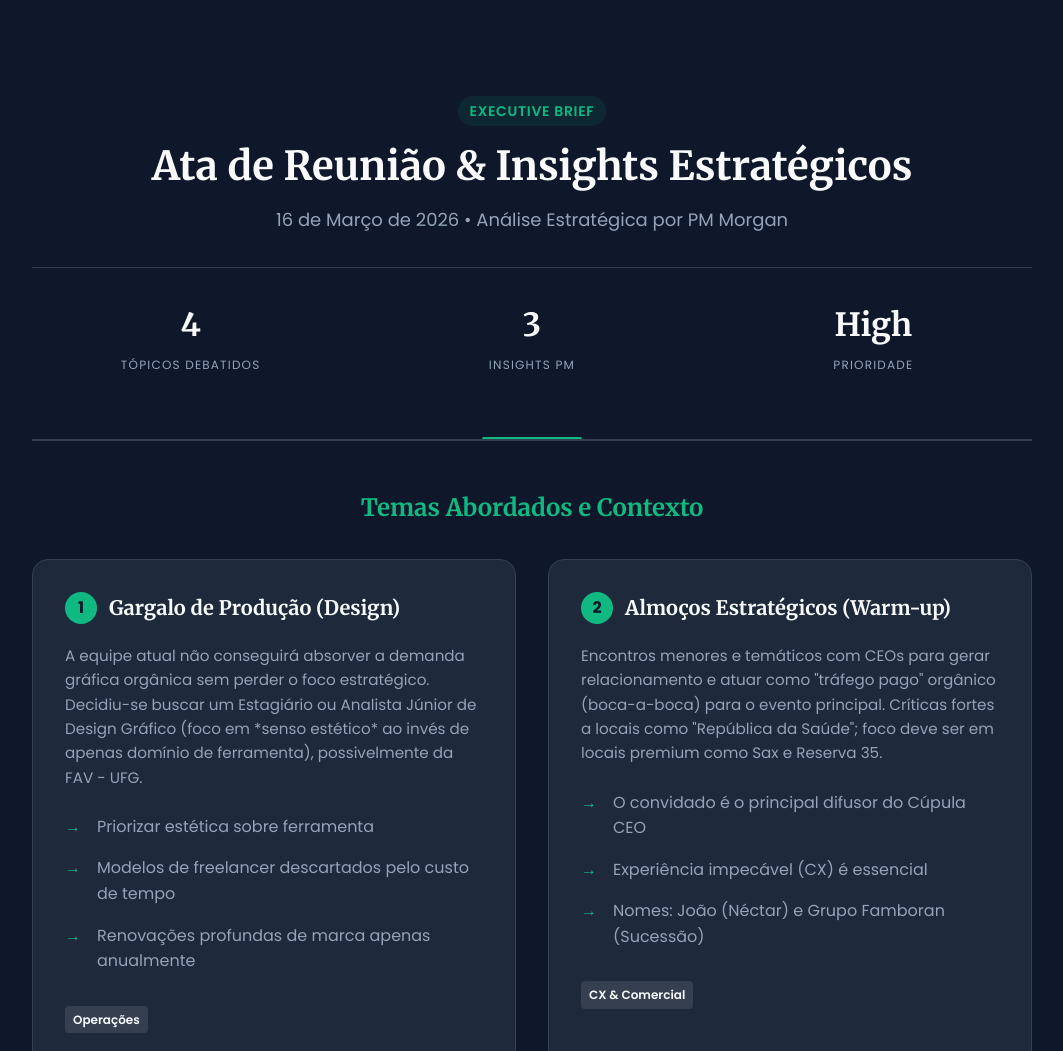
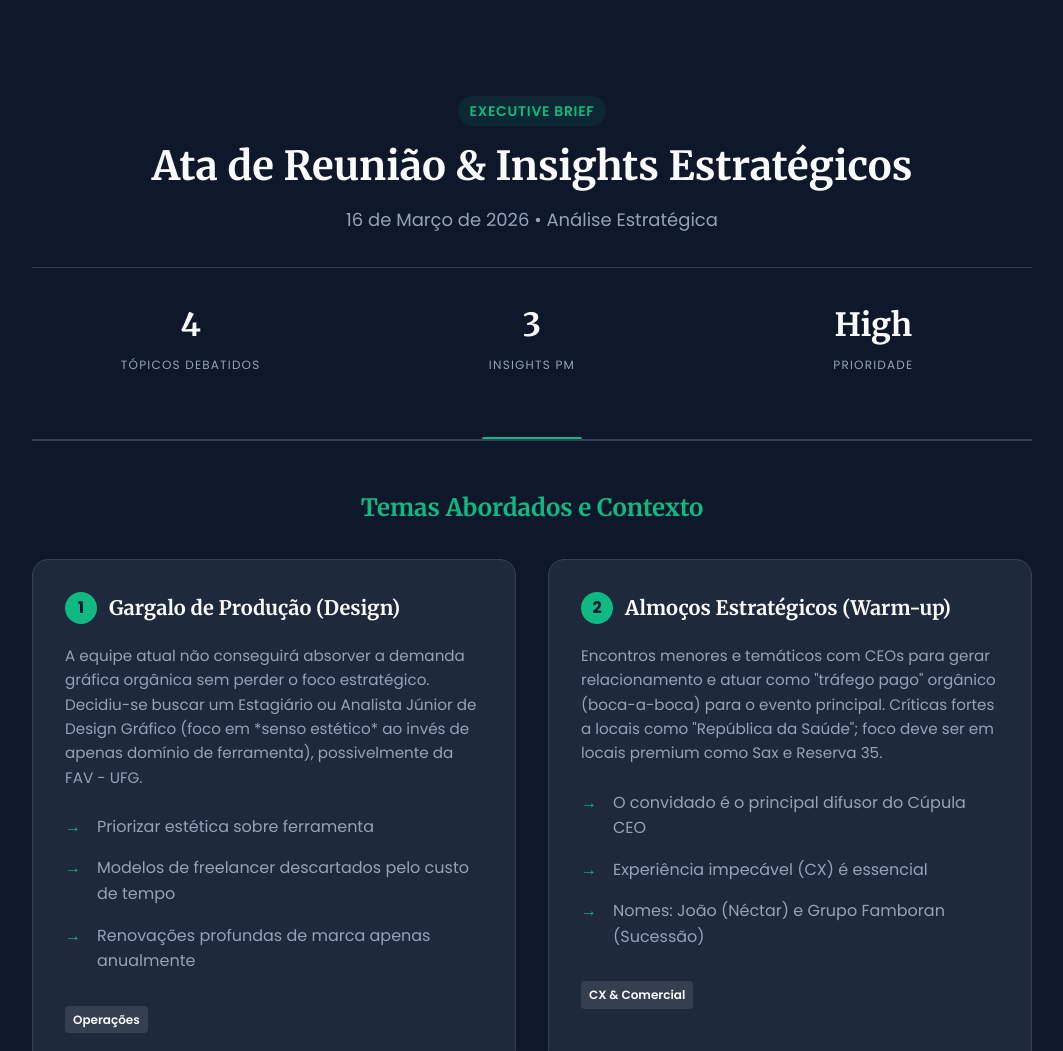
Before and after one commit to EcossistemaLive/apresentacao-reuniao-pm-16-03, a plain HTML site: page index.html in a window 1280 px wide. Shown: the top 1051 px of the page, without its empty margins (108-1171 px from the left). Drawn offline with Linux system fonts and the light colour scheme.

Commit message:
🚀 Publicação de apresentação HTML via AIOS Presentation Creator

```diff
--- a/index.html
+++ b/index.html
@@ -314,7 +314,7 @@
         <header>
             <span class="tag">Executive Brief</span>
             <h1>Ata de Reunião & Insights Estratégicos</h1>
-            <p>16 de Março de 2026 • Análise Estratégica por PM Morgan</p>
+            <p>16 de Março de 2026 • Análise Estratégica</p>
 
             <div class="stats-container">
                 <div class="stat">
```
